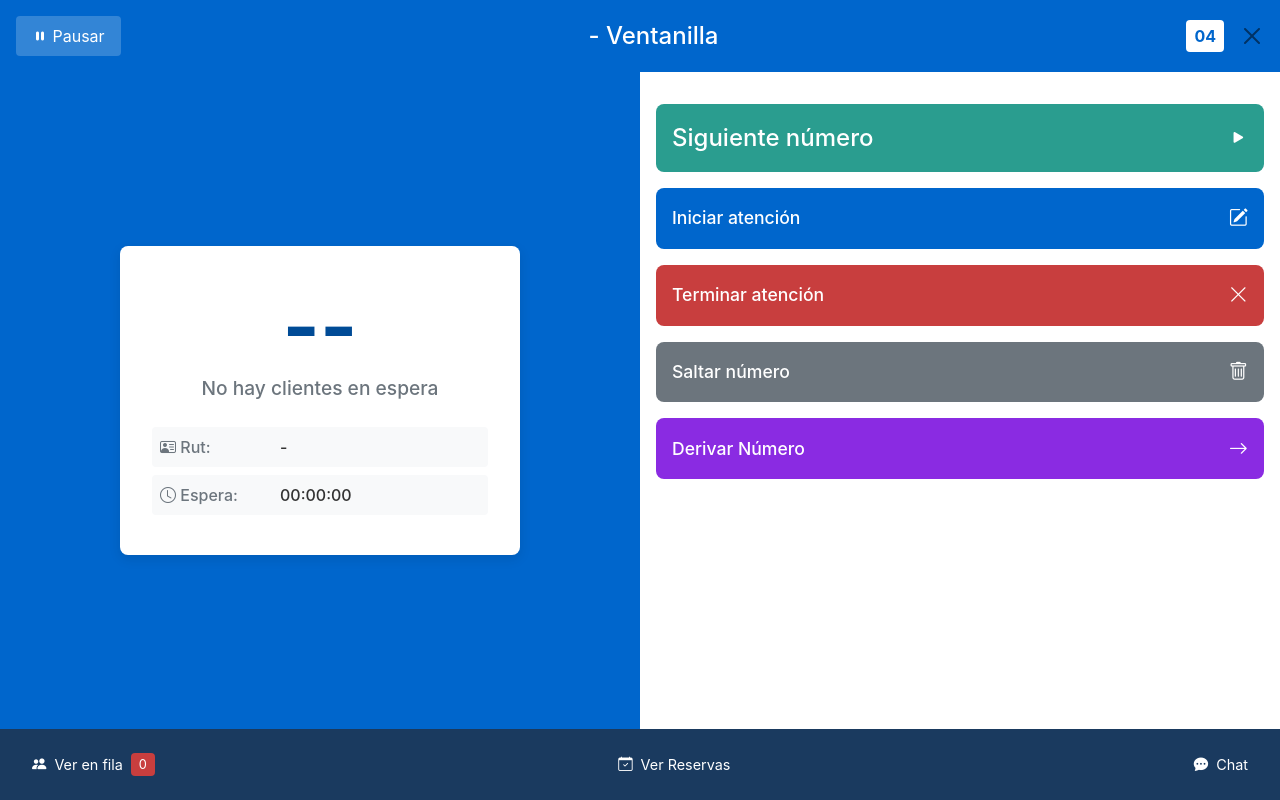
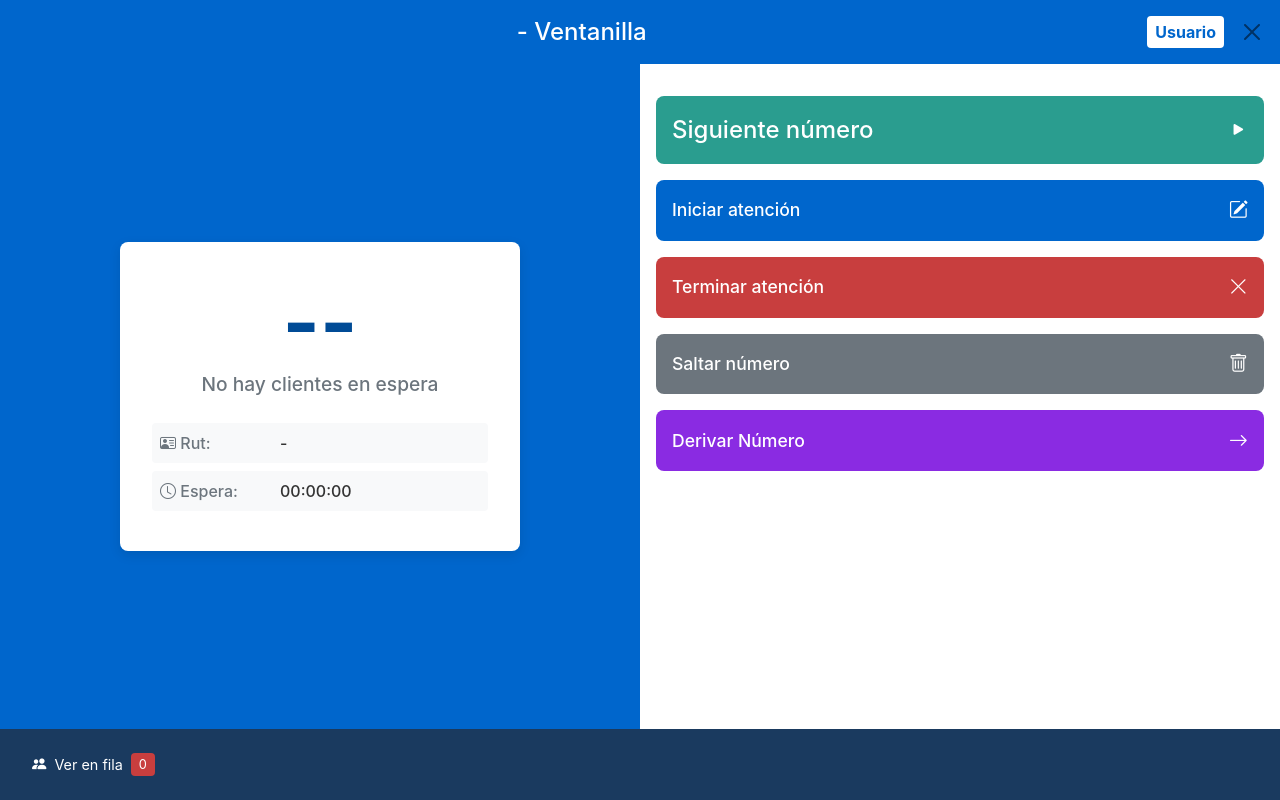
Before and after one commit to Royer17/colasmaa, a Laravel app: template resources/views/colasv2/panel/index.blade.php in a window 1280 px wide. Run offline with Laravel 8, Linux system fonts and the light colour scheme; the template is opened without the code that fills it, so the values that code supplies are empty; settings files or empty folders that the repository lacks are supplied.

Commit message:
improve panel

```diff
--- a/public/colas/panel/js/queue.js
+++ b/public/colas/panel/js/queue.js
@@ -73,7 +73,7 @@ document.addEventListener('DOMContentLoaded', () => {
   window.queueUI.updateQueueStatus();
 
   // Show notification
-    showNewCustomerNotification(newCustomer);
+  //showNewCustomerNotification(newCustomer);
 }
 
 /**
--- a/resources/views/colasv2/panel/index.blade.php
+++ b/resources/views/colasv2/panel/index.blade.php
@@ -14,14 +14,15 @@
     <!-- Header Bar -->
     <header class="header-bar">
       <div class="d-flex justify-content-between align-items-center">
-        <button class="btn pause-btn" id="pauseBtn">
+        <button class="btn pause-btn d-none" id="pauseBtn">
           <i class="bi bi-pause-fill"></i> Pausar
         </button>
+        <span></span>
         <h1 class="system-title">{{ $office_name }} - Ventanilla {{ $ventanilla_name }}</h1>
         <div class="agent-info">
-          <span class="ticket-number">04</span>
+          <span class="ticket-number">Usuario</span>
           <span class="agent-name text-capitalize">{{ strtolower($user_name) }}</span>
-          <button class="btn-close text-white" aria-label="Close"></button>
+          <a class="btn-close text-white" href="/logout"></a>
         </div>
       </div>
     </header>
@@ -99,11 +100,11 @@
           <i class="bi bi-people-fill"></i> Ver en fila <span class="queue-count">0</span>
         </button>
 
-        <button class="footer-btn view-reservations-btn" id="viewReservationsBtn">
+        <button class="footer-btn view-reservations-btn d-none" id="viewReservationsBtn">
           <i class="bi bi-calendar-check"></i> Ver Reservas
         </button>
 
-        <button class="footer-btn chat-btn" id="chatBtn">
+        <button class="footer-btn chat-btn d-none" id="chatBtn">
           <i class="bi bi-chat-dots-fill"></i> Chat
         </button>
       </div>
```
Lines whose indentation alone changed are shown as unchanged.
